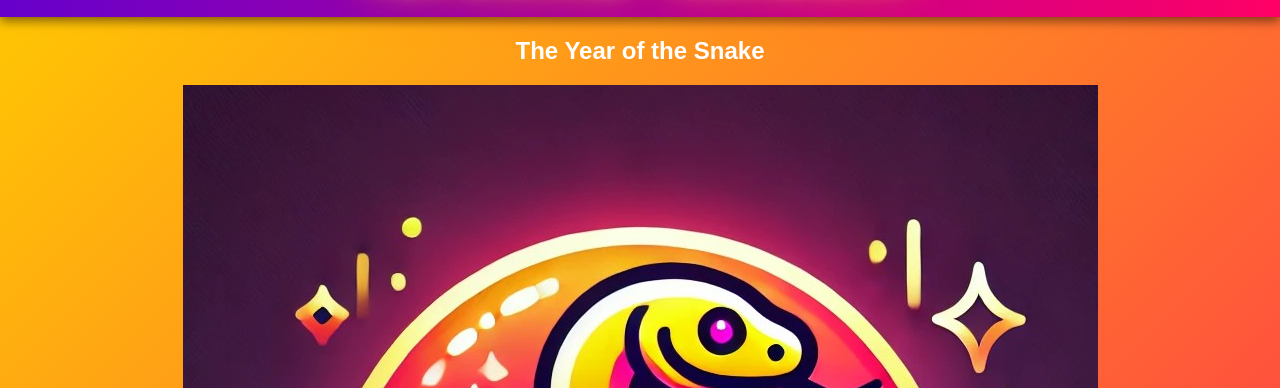
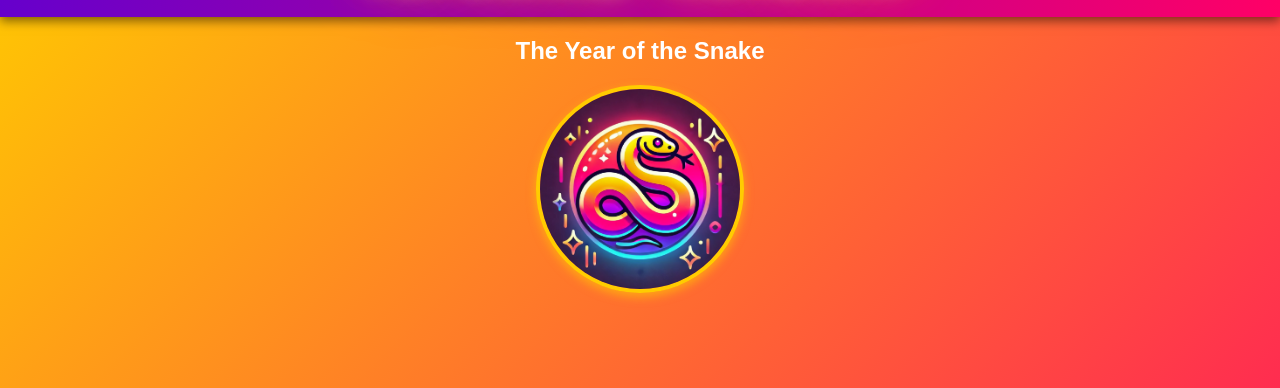
Before and after one commit to DaoSage/TopSnake, a plain HTML site: page roadmap.html in a window 1280 px wide. Shown: the part 78-466 px from the top of the page. Drawn offline with Linux system fonts and the light colour scheme.

Commit message:
Update roadmap.html

```diff
--- a/roadmap.html
+++ b/roadmap.html
@@ -39,7 +39,14 @@
                 text-shadow: 0 0 20px #fff, 0 0 40px #ffcc00, 0 0 60px #ff0066;
             }
         }
-
+.hero img {
+            width: 200px;
+            height: 200px;
+            margin-bottom: 20px;
+            border-radius: 50%;
+            border: 4px solid #ffcc00;
+            box-shadow: 0 4px 10px rgba(255, 204, 0, 0.6);
+        }
         .section {
             padding: 60px 20px;
         }
```
